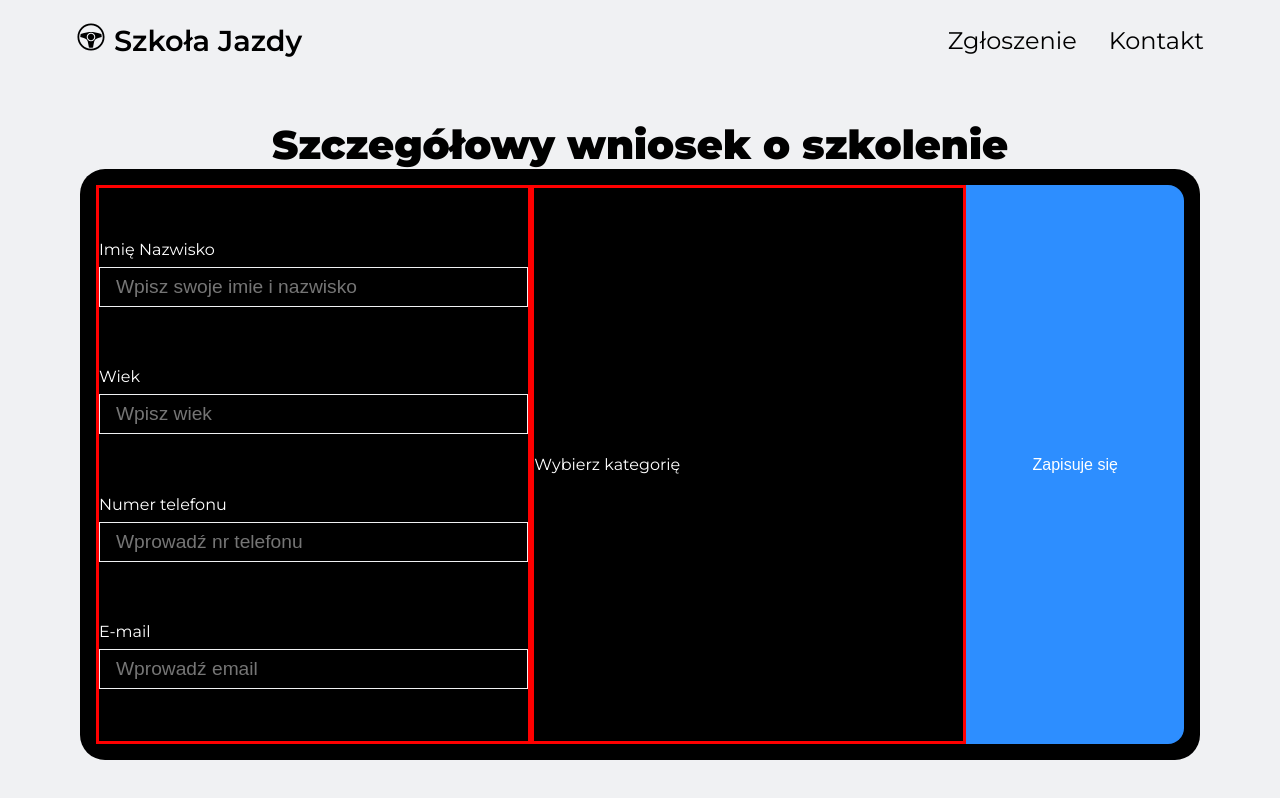
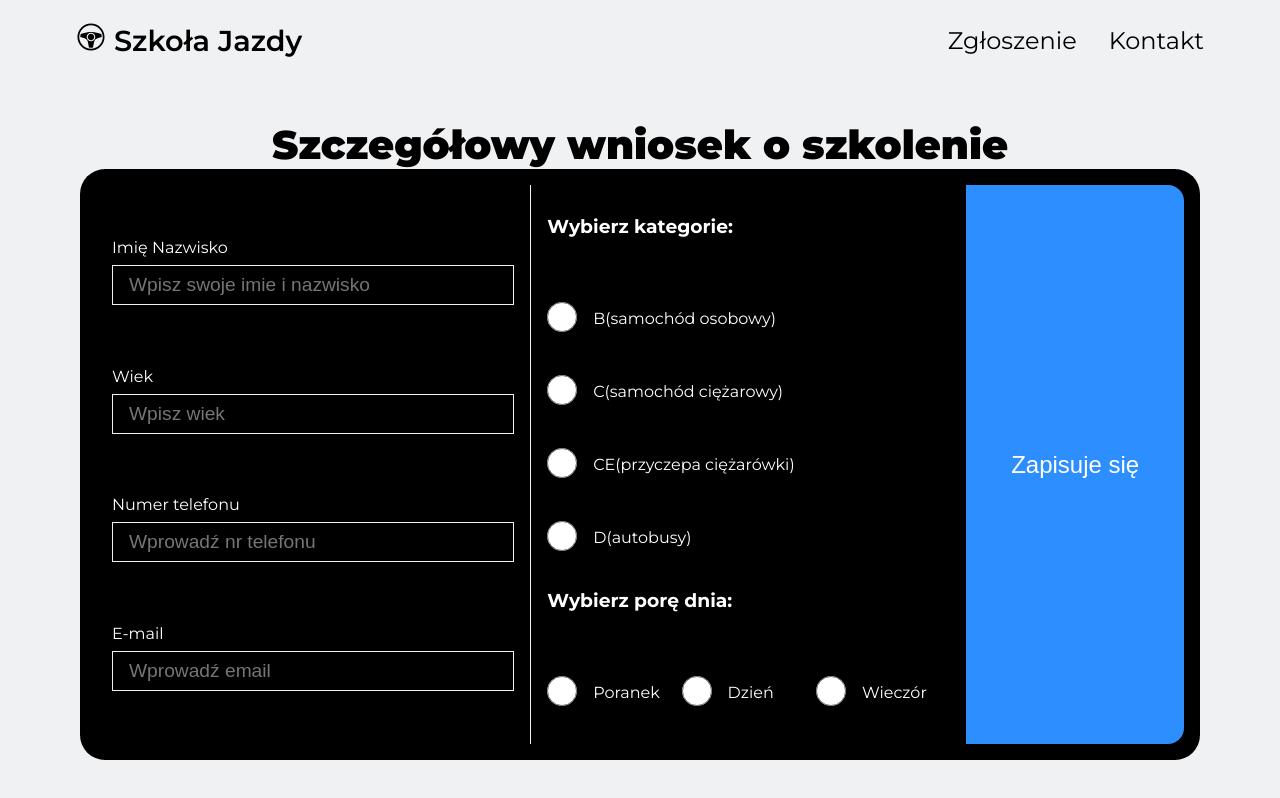
Before and after one commit to ajarek/react-103-vite-driving-school-Router-v6.14.2, a React (Vite) app: page /zgloszenie in a window 1280 px wide. Built offline with nearby package versions, Linux system fonts and the light colour scheme.

Commit message:
added FormRegister

```diff
--- a/src/components/FormRegistration/FormRegistration.css
+++ b/src/components/FormRegistration/FormRegistration.css
@@ -8,10 +8,13 @@
   padding: 16px;
 }
 .form-registration-wrapper{
-  border: solid red;
   display: flex;
   flex-direction: column;
   justify-content: space-evenly;
+  padding: 0 16px;
+}
+.form-registration-wrapper:nth-child(1){
+  border-right: 1px solid var(--grey);
 }
 .form-registration .wrapper-input {
   width: 100%;
@@ -43,7 +46,7 @@
   color: var(--white);
   width: 100%;
   height: 100%;
-  font-size: 1rem;
+  font-size: 1.5rem;
   padding: 0;
   border: none;
   cursor: pointer;
@@ -58,3 +61,23 @@
 .form-registration p {
   color: var(--red);
 }
+.form-registration .form-registration-wrapper h3{
+  color: var(--white);
+
+}
+.form-registration .radio{
+  width: 100%;
+  display: flex;
+  justify-content: flex-start ;
+  align-items: center;
+  padding: 0 ;
+}
+.form-registration .radio input[type='radio']{
+  width: 30px;
+  height: 30px;
+  margin-top: 5px;
+  margin-right: 16px;
+}
+.form-registration .wrapper-row{
+  display: flex;
+}
--- a/src/components/FormRegistration/FormRegistration.jsx
+++ b/src/components/FormRegistration/FormRegistration.jsx
@@ -9,7 +9,8 @@ export const FormRegistration = ({ onSubmit }) => {
     age: yup.number().min(18).max(99).required('Pole jest wymagane!'),
     phone: yup.string().required('Pole jest wymagane!'),
     email: yup.string().email().required('Pole jest wymagane!'),
-
+    category: yup.string().required('Pole jest wymagane!'),
+    time: yup.string().required('Pole jest wymagane!'),
   })
 
   const {
@@ -25,7 +26,7 @@ export const FormRegistration = ({ onSubmit }) => {
       className='form-registration'
       onSubmit={handleSubmit(onSubmit)}
     >
-    <div className="form-registration-wrapper">
+      <div className='form-registration-wrapper'>
         <div className='wrapper-input'>
           <label htmlFor='name'>Imię Nazwisko</label>
           <input
@@ -63,12 +64,86 @@ export const FormRegistration = ({ onSubmit }) => {
           <p>{errors.email?.message}</p>
         </div>
       </div>
-      <div className="form-registration-wrapper">
-      <div className='wrapper-input'>
-      <label htmlFor='email'>Wybierz kategorię</label>
+      <div className='form-registration-wrapper'>
+        <h3>Wybierz kategorie:</h3>
+        <p>{errors.category?.message}</p>
+        <div className='radio'>
+          <input
+            type='radio'
+
+            id={'B'}
+            value={'B'}
+            {...register('category')}
+          />
+          <label htmlFor={'B'}> B(samochód osobowy)</label>
+        </div>
+        <div className='radio'>
+          <input
+            type='radio'
+
+            id={'C'}
+            value={'C'}
+            {...register('category')}
+          />
+          <label htmlFor={'C'}>C(samochód ciężarowy)</label>
+        </div>
+        <div className='radio'>
+          <input
+            type='radio'
+
+            id={'CE'}
+            value={'CE'}
+            {...register('category')}
+          />
+          <label htmlFor={'CE'}>CE(przyczepa ciężarówki)</label>
+        </div>
+        <div className='radio'>
+          <input
+            type='radio'
+
+            id={'D'}
+            value={'D'}
+            {...register('category')}
+          />
+          <label htmlFor={'D'}>D(autobusy)</label>
+        </div>
+        <h3>Wybierz porę dnia:</h3>
+        <p>{errors.time?.message}</p>
+        <div className="wrapper-row">
+
+        <div className='radio'>
+          <input
+            type='radio'
+
+            id={'Poranek'}
+            value={'Poranek'}
+            {...register('time')}
+          />
+          <label htmlFor={'Poranek'}>Poranek</label>
+        </div>
+        <div className='radio'>
+          <input
+            type='radio'
+
+            id={'Dzień'}
+            value={'Dzień'}
+            {...register('time')}
+          />
+          <label htmlFor={'Dzień'}>Dzień</label>
+        </div>
+        <div className='radio'>
+          <input
+            type='radio'
+
+            id={'Wieczór'}
+            value={'Wieczór'}
+            {...register('time')}
+          />
+          <label htmlFor={'Wieczór'}>Wieczór</label>
         </div>
         </div>
-      <div className="submit-wrapper">
+      </div>
+      <div className='submit-wrapper'>
         <input
           type='submit'
           value='Zapisuje się'
--- a/src/pages/Home/Home.jsx
+++ b/src/pages/Home/Home.jsx
@@ -10,7 +10,7 @@ const Home = () => {
           Naucz się jeździć w 3 miesiące. Już 15 lat zapewniamy wysokiej jakości lekcje
           jazdy , które kończy ponad 150 kursantów miesięcznie.
         </p>
-        <Link className='home-info-link'>Zapisz się →</Link>
+        <Link to={'/zgloszenie'} className='home-info-link'>Zapisz się →</Link>
       </div>
       <div className="home-img">
 
--- a/src/pages/Registration/Registration.jsx
+++ b/src/pages/Registration/Registration.jsx
@@ -1,10 +1,13 @@
 import './Registration.css'
 import {FormRegistration} from '../../components/FormRegistration/FormRegistration'
 const Registration = () => {
+  const handleSubmit=(e)=>{
+   console.log(e);
+  }
   return (
     <div className='registration'>
       <h1>Szczegółowy wniosek o szkolenie</h1>
-      <FormRegistration/>
+      <FormRegistration onSubmit={handleSubmit}/>
     </div>
   )
 }
```
Lines whose indentation alone changed are shown as unchanged.
